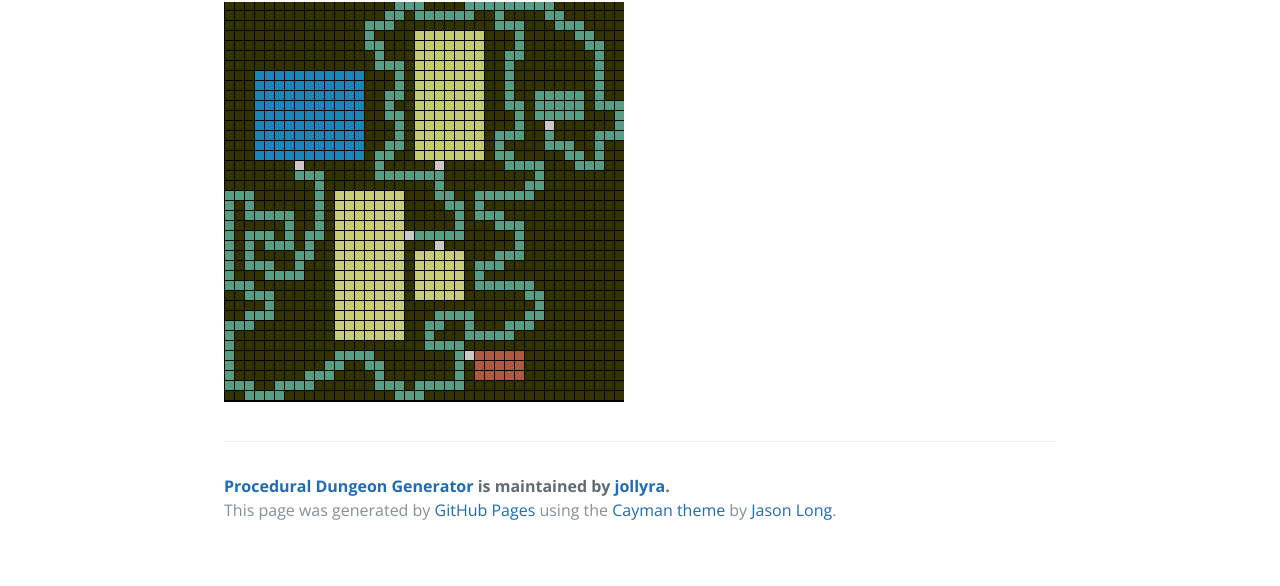
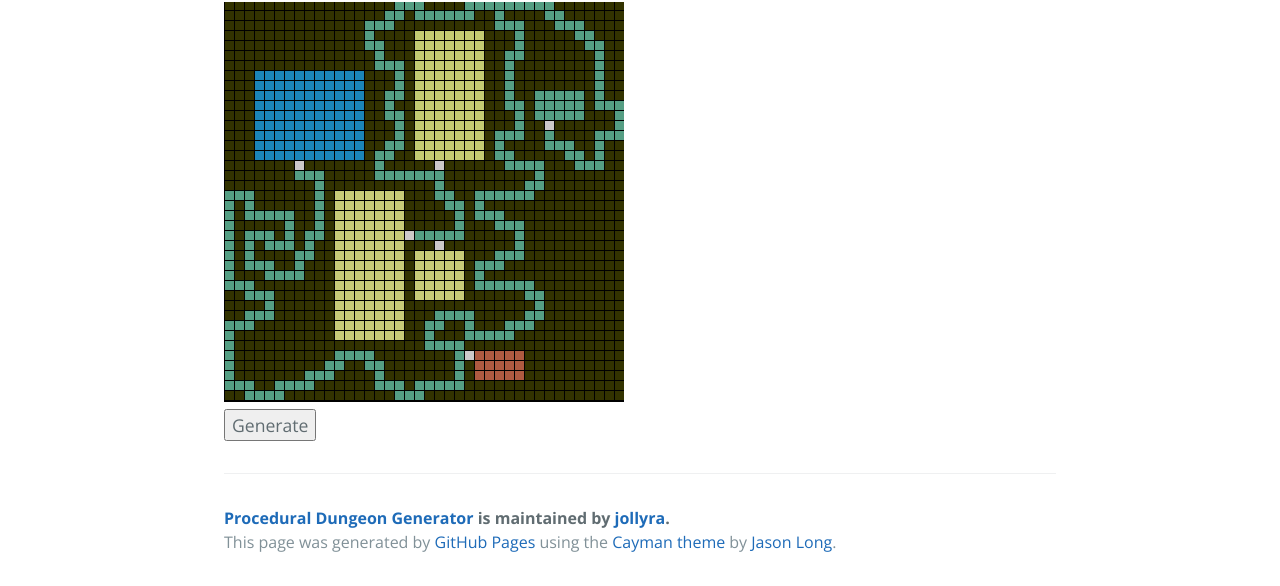
Before and after one commit to jollyra/dungeon-generator, a plain HTML site: page index.html in a window 1280 px wide. Shown: the part 481-1067 px from the top of the page. Before the commit the page ends 1035 px from the top, so only its background shows below. Drawn offline with nearby package versions, Linux system fonts and the light colour scheme.

Commit message:
Allow regeneration without refreshing

```diff
--- a/index.html
+++ b/index.html
@@ -10,6 +10,7 @@
     <link rel="stylesheet" type="text/css" href="stylesheets/github-light.css" media="screen">
     <link rel="stylesheet" type="text/css" href="stylesheets/dungeon-generator-skin.css" media="screen">
   </head>
+
   <body>
     <section class="page-header">
       <h1 class="project-name">Procedural Dungeon Generator</h1>
@@ -21,10 +22,14 @@
 
     <section class="main-content">
       <h1>
-<a id="build-dungeons-with-code" class="anchor" href="#build-dungeons-with-code" aria-hidden="true"><span class="octicon octicon-link"></span></a>Build Dungeons With Code</h1>
+        <a id="build-dungeons-with-code" class="anchor" href="#build-dungeons-with-code" aria-hidden="true"><span class="octicon octicon-link"></span></a>Build Dungeons With Code
+      </h1>
 
-<!-- Div where dungeon canvas gets placed -->
-<div id='dungeon'></div>
+      <!-- Div where dungeon canvas gets placed -->
+      <div id='dungeon'></div>
+      <button type="button"
+        onclick="regenerateDungeon(dungeon);">
+        Generate</button>
 
       <footer class="site-footer">
         <span class="site-footer-owner"><a href="https://github.com/jollyra/procedural-dungeon-generation">Procedural Dungeon Generator</a> is maintained by <a href="https://github.com/jollyra">jollyra</a>.</span>
@@ -35,10 +40,19 @@
     </section>
 
   </body>
+
   <script src="https://ajax.googleapis.com/ajax/libs/jquery/2.1.4/jquery.min.js"></script>
   <script src="lodash.js"></script>
   <script type="text/javascript" src="dungeon-generator.js"></script>
   <script>
-    dungeonGenerator.generate(dungeon);
+    $(document).ready(function () {
+      dungeonGenerator.generate(dungeon);
+    });
+
+    function regenerateDungeon(div) {
+      $(div).empty();
+      dungeonGenerator.generate(div);
+    }
   </script>
+
 </html>
```
